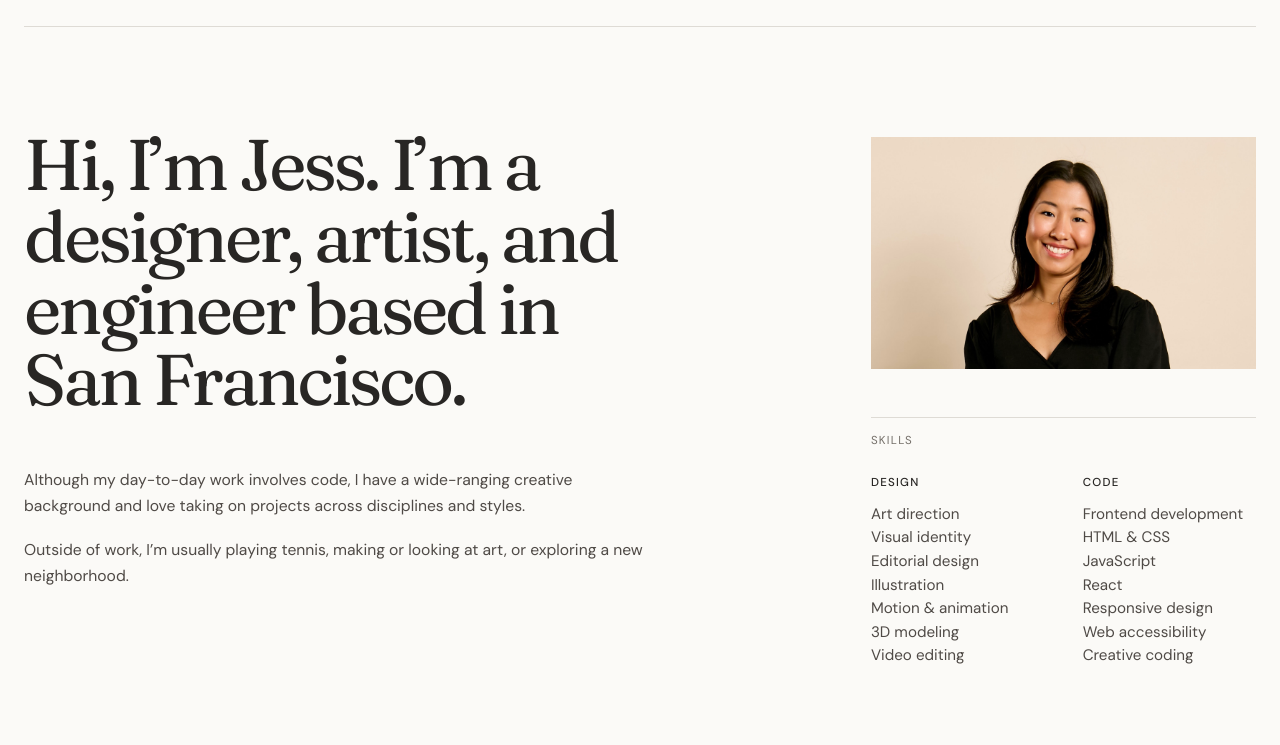
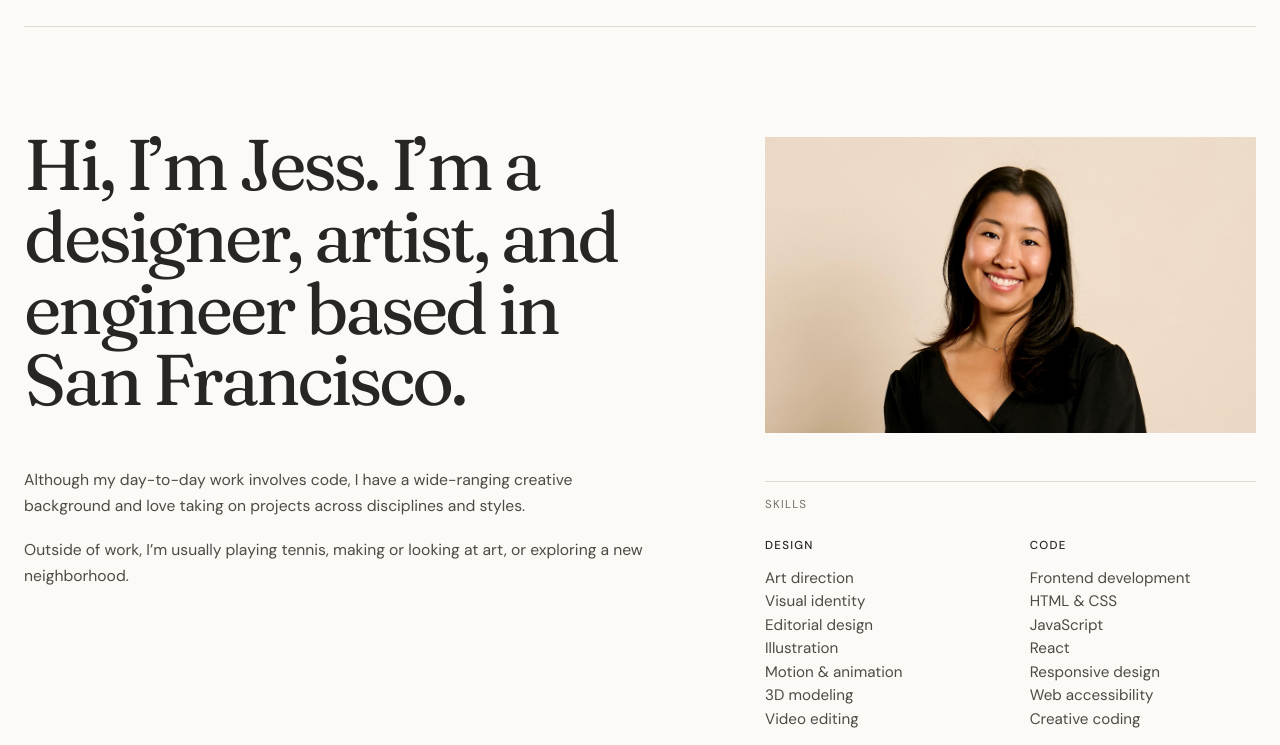
Before and after one commit to jcpengy/personal-website-2026, a plain HTML site: page about/index.html in a window 1280 px wide. Shown: the part 55-800 px from the top of the page. Drawn offline with Linux system fonts and the light colour scheme.

Commit message:
Widen info page portrait column

```diff
--- a/styles.css
+++ b/styles.css
@@ -441,9 +441,9 @@ a { color: inherit; }
 .about-hero {
   width: 100%;
   display: grid;
-  grid-template-columns: minmax(0, 1.45fr) minmax(350px, .75fr);
+  grid-template-columns: minmax(0, 1.15fr) minmax(420px, .85fr);
   align-items: start;
-  gap: clamp(56px, 8vw, 128px);
+  gap: clamp(48px, 6vw, 96px);
 }
 
 .about-copy h1 {
```
